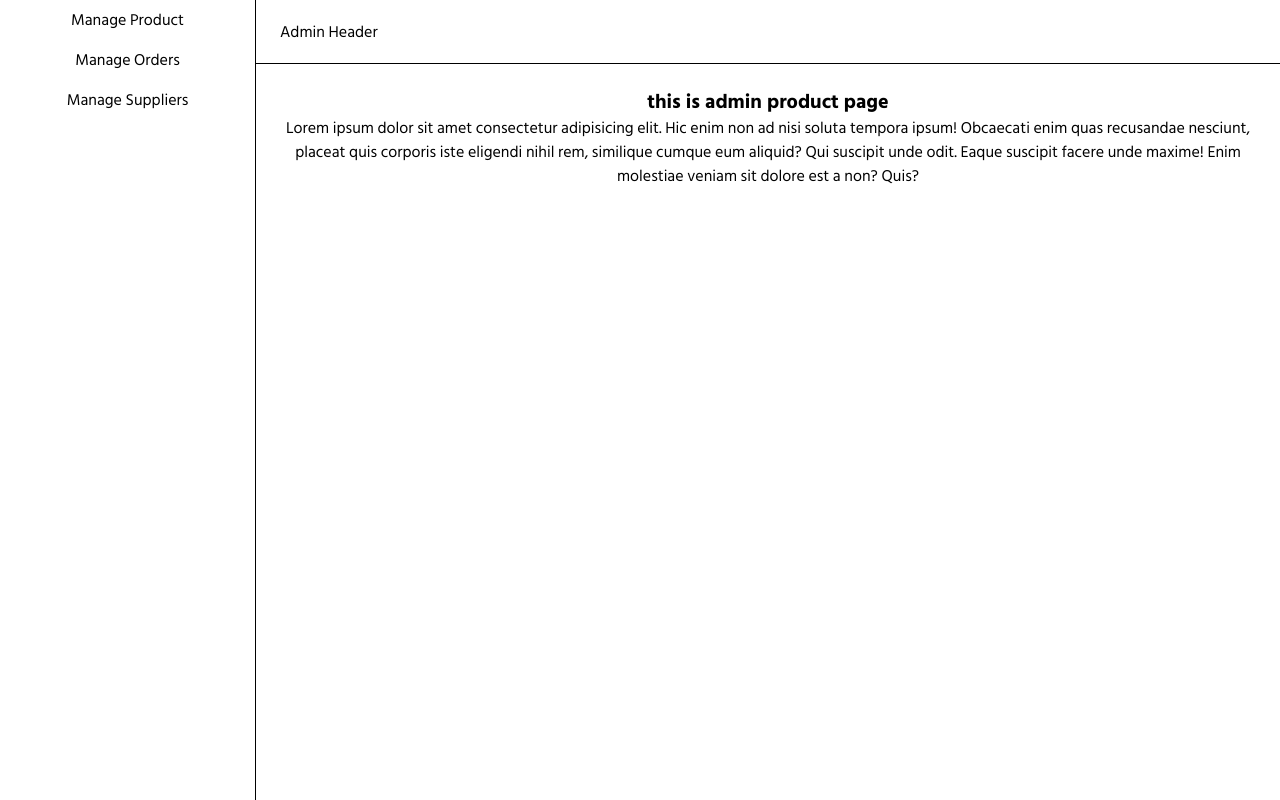
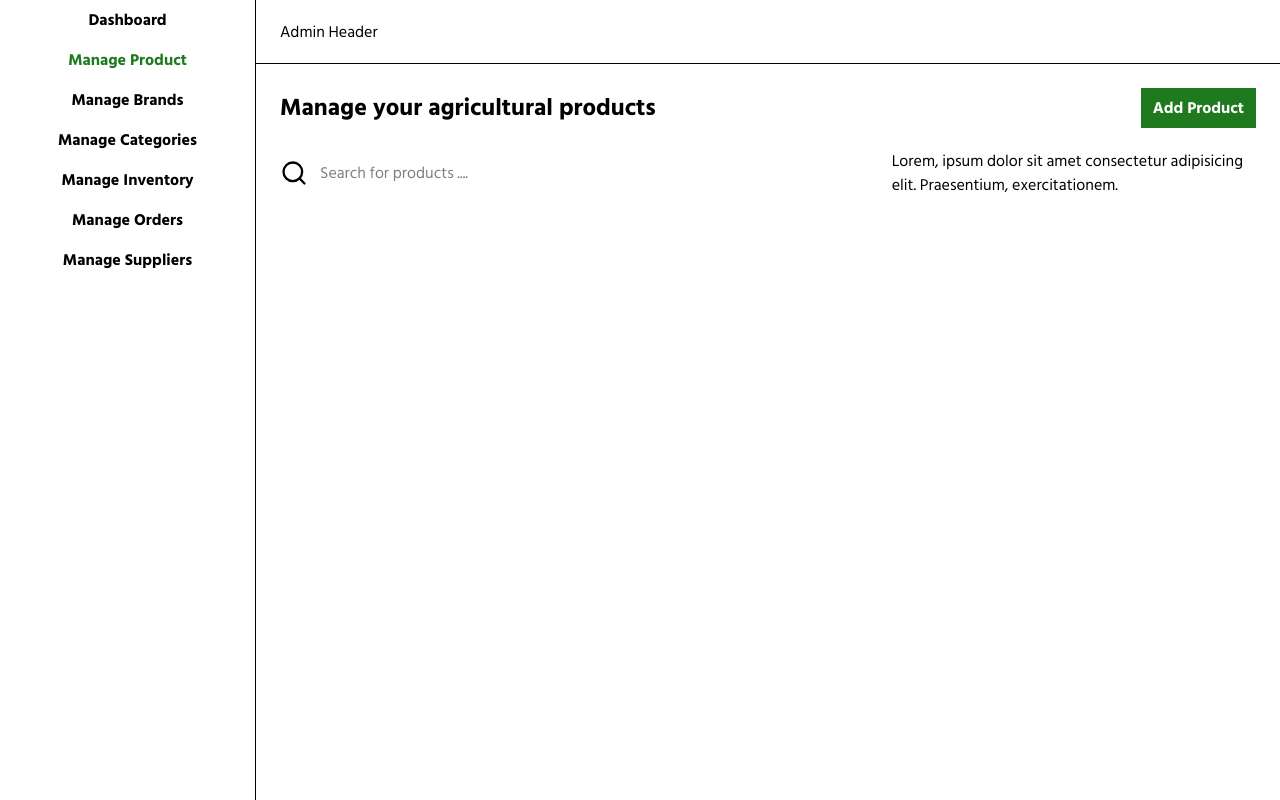
Before and after one commit to Sha-kil-37/Crishi-Ponno, a Next.js app: page /admin/products in a window 1280 px wide. Built offline with nearby package versions, Linux system fonts and the light colour scheme.

Commit message:
8/15/2026

```diff
--- /dev/null
+++ b/src/app/(admin)/admin/brands/page.tsx
@@ -0,0 +1,16 @@
+export default function Page() {
+  //
+  return (
+    <div>
+      <h1 className="text-center font-bold text-xl">this is admin brands page</h1>
+      <p className="text-center">
+        Lorem ipsum dolor sit amet, consectetur adipisicing elit. Ipsa, corporis
+        laudantium, cumque velit magni nostrum corrupti facilis doloremque sed
+        odit repellat quaerat distinctio ratione ipsam fugiat non exercitationem
+        qui in voluptatum nesciunt, illo minus iusto! Dolore suscipit unde
+        maxime nesciunt totam eum nisi, et qui dolor reprehenderit libero, vel
+        tenetur.
+      </p>
+    </div>
+  );
+}
--- /dev/null
+++ b/src/app/(admin)/admin/categories/page.tsx
@@ -0,0 +1,16 @@
+export default function Page() {
+  //
+  return (
+    <div>
+      <h1 className="text-center font-bold text-xl">this is admin categories page</h1>
+      <p className="text-center">
+        Lorem ipsum dolor sit amet, consectetur adipisicing elit. Ipsa, corporis
+        laudantium, cumque velit magni nostrum corrupti facilis doloremque sed
+        odit repellat quaerat distinctio ratione ipsam fugiat non exercitationem
+        qui in voluptatum nesciunt, illo minus iusto! Dolore suscipit unde
+        maxime nesciunt totam eum nisi, et qui dolor reprehenderit libero, vel
+        tenetur.
+      </p>
+    </div>
+  );
+}
--- /dev/null
+++ b/src/app/(admin)/admin/dashboard/page.tsx
@@ -0,0 +1,16 @@
+export default function Page() {
+  //
+  return (
+    <div>
+      <h1 className="text-center font-bold text-xl">this is admin dashboard</h1>
+      <p className="text-center">
+        Lorem ipsum dolor sit amet, consectetur adipisicing elit. Ipsa, corporis
+        laudantium, cumque velit magni nostrum corrupti facilis doloremque sed
+        odit repellat quaerat distinctio ratione ipsam fugiat non exercitationem
+        qui in voluptatum nesciunt, illo minus iusto! Dolore suscipit unde
+        maxime nesciunt totam eum nisi, et qui dolor reprehenderit libero, vel
+        tenetur.
+      </p>
+    </div>
+  );
+}
--- /dev/null
+++ b/src/app/(admin)/admin/inventory/page.tsx
@@ -0,0 +1,16 @@
+export default function Page() {
+  //
+  return (
+    <div>
+      <h1 className="text-center font-bold text-xl">this is admin inventory page</h1>
+      <p className="text-center">
+        Lorem ipsum dolor sit amet, consectetur adipisicing elit. Ipsa, corporis
+        laudantium, cumque velit magni nostrum corrupti facilis doloremque sed
+        odit repellat quaerat distinctio ratione ipsam fugiat non exercitationem
+        qui in voluptatum nesciunt, illo minus iusto! Dolore suscipit unde
+        maxime nesciunt totam eum nisi, et qui dolor reprehenderit libero, vel
+        tenetur.
+      </p>
+    </div>
+  );
+}
--- a/src/app/(admin)/admin/products/page.tsx
+++ b/src/app/(admin)/admin/products/page.tsx
@@ -1,18 +1,24 @@
+import SearchBar from "@/components/shared/admin/SearchBar";
 
 export default function Page() {
   //
   return (
-    <div>
-      <h1 className="font-bold text-center text-xl">
-        this is admin product page
-      </h1>
-      <p className="text-center">
-        Lorem ipsum dolor sit amet consectetur adipisicing elit. Hic enim non ad
-        nisi soluta tempora ipsum! Obcaecati enim quas recusandae nesciunt,
-        placeat quis corporis iste eligendi nihil rem, similique cumque eum
-        aliquid? Qui suscipit unde odit. Eaque suscipit facere unde maxime! Enim
-        molestiae veniam sit dolore est a non? Quis?
-      </p>
-    </div>
+    <main>
+      <div className="flex justify-between items-center">
+        <h1 className="text-2xl font-bold">
+          Manage your agricultural products
+        </h1>
+        <button className="px-3 py-2 bg-[#1f7a1f] text-white cursor-pointer font-bold">
+          Add Product
+        </button>
+      </div>
+      <div className="flex justify-between items-center mt-5">
+        <SearchBar />
+        <h2>
+          Lorem, ipsum dolor sit amet consectetur adipisicing elit. Praesentium,
+          exercitationem.
+        </h2>
+      </div>
+    </main>
   );
 }
--- a/src/components/layout/admin/Sidebar.tsx
+++ b/src/components/layout/admin/Sidebar.tsx
@@ -1,7 +1,6 @@
 //
 "use client";
 import SidebarLink from "@/components/utils/admin/SidebarLink";
-
 //
 export default function Sidebar() {
   //
@@ -9,17 +8,58 @@ export default function Sidebar() {
     <aside className="w-64 border-r bg-muted">
       <ul>
         <li className="py-2 hover:bg-gray-100 text-center">
-          <SidebarLink href={"/admin/products"} className="cursor-default">
+          <SidebarLink
+            href={"/admin/dashboard"}
+            className="cursor-default text-[#1f7a1f] font-bold "
+          >
+            Dashboard
+          </SidebarLink>
+        </li>
+        <li className="py-2 hover:bg-gray-100 text-center">
+          <SidebarLink
+            href={"/admin/products"}
+            className="cursor-default text-[#1f7a1f] font-bold "
+          >
             Manage Product
           </SidebarLink>
         </li>
         <li className="py-2 hover:bg-gray-100 text-center">
-          <SidebarLink href={"/admin/orders"} className="cursor-default">
+          <SidebarLink
+            href={"/admin/brands"}
+            className="cursor-default text-[#1f7a1f] font-bold "
+          >
+            Manage Brands
+          </SidebarLink>
+        </li>
+        <li className="py-2 hover:bg-gray-100 text-center">
+          <SidebarLink
+            href={"/admin/categories"}
+            className="cursor-default text-[#1f7a1f] font-bold "
+          >
+            Manage Categories
+          </SidebarLink>
+        </li>
+        <li className="py-2 hover:bg-gray-100 text-center">
+          <SidebarLink
+            href={"/admin/inventory"}
+            className="cursor-default text-[#1f7a1f] font-bold "
+          >
+            Manage Inventory
+          </SidebarLink>
+        </li>
+        <li className="py-2 hover:bg-gray-100 text-center">
+          <SidebarLink
+            href={"/admin/orders"}
+            className="cursor-default text-[#1f7a1f] font-bold "
+          >
             Manage Orders
           </SidebarLink>
         </li>
         <li className="py-2 hover:bg-gray-100 text-center">
-          <SidebarLink href={"/admin/suppliers"} className="cursor-default">
+          <SidebarLink
+            href={"/admin/suppliers"}
+            className="cursor-default text-[#1f7a1f] font-bold "
+          >
             Manage Suppliers
           </SidebarLink>
         </li>
--- /dev/null
+++ b/src/components/shared/admin/SearchBar.tsx
@@ -0,0 +1,42 @@
+"use client";
+//
+import React from "react";
+import { Search } from "lucide-react";
+//
+// interface SearchBarProps {
+//   compact?: boolean;
+// }
+
+export default function SearchBar() {
+  // handle file upload
+
+  // handle search input
+  const handleSearchInput = (event: React.ChangeEvent<HTMLInputElement>) => {
+    console.log(event.target.value);
+  };
+  // handle search box
+  const handleSearch = async (event: React.FormEvent<HTMLFormElement>) => {
+    event.preventDefault();
+    console.log("search in progress");
+  };
+
+  //
+  return (
+    <form onSubmit={handleSearch} className="w-full">
+      <label htmlFor="search" className="sr-only">
+        Search
+      </label>
+      <div className="relative">
+        <Search className="w-7 h-7 absolute left-0 top-[50%] transform translate-y-[-50%]" />
+        <input
+          onChange={handleSearchInput}
+          type="text"
+          id="search"
+          name="search"
+          placeholder="Search for products ...."
+          className="w-full h-full px-10 py-3 outline-none"
+        />
+      </div>
+    </form>
+  );
+}
--- a/src/components/utils/admin/SidebarLink.tsx
+++ b/src/components/utils/admin/SidebarLink.tsx
@@ -24,5 +24,7 @@ export default function SidebarLink({
     return <span className={`${className}`}>{children}</span>;
   }
 
-  return <Link href={href}>{children}</Link>;
+  return <Link href={href} className={`font-bold text-black`}>
+    {children}
+  </Link>;
 }
--- a/src/lib/db.ts
+++ b/src/lib/db.ts
@@ -36,7 +36,7 @@ type MongooseCache = {
 const globalWithMongoose = globalThis as typeof globalThis & {
   mongoose?: MongooseCache;
 };
-
+//
 let cached: MongooseCache = globalWithMongoose.mongoose ?? {
   conn: null,
   promise: null,
```
Also changed, not shown: src/app/(admin)/admin/brands/create/page.tsx (added), src/app/(admin)/admin/categories/create/page.tsx (added), src/app/(admin)/admin/products/create/page.tsx (added).
